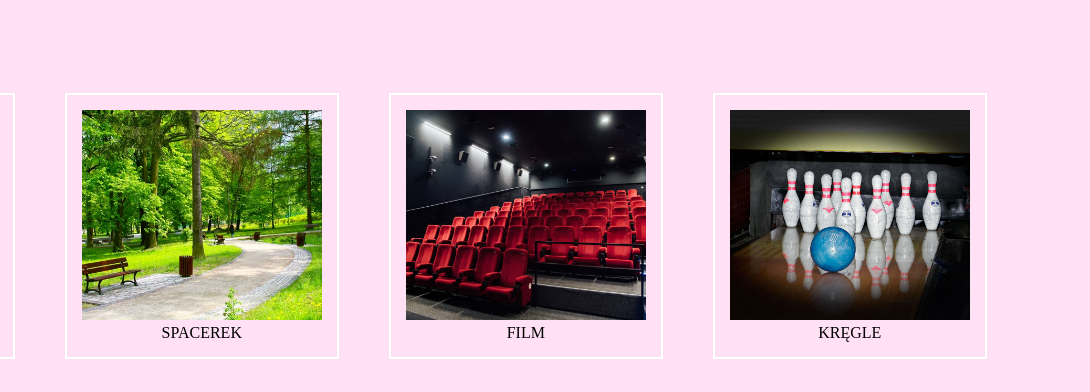
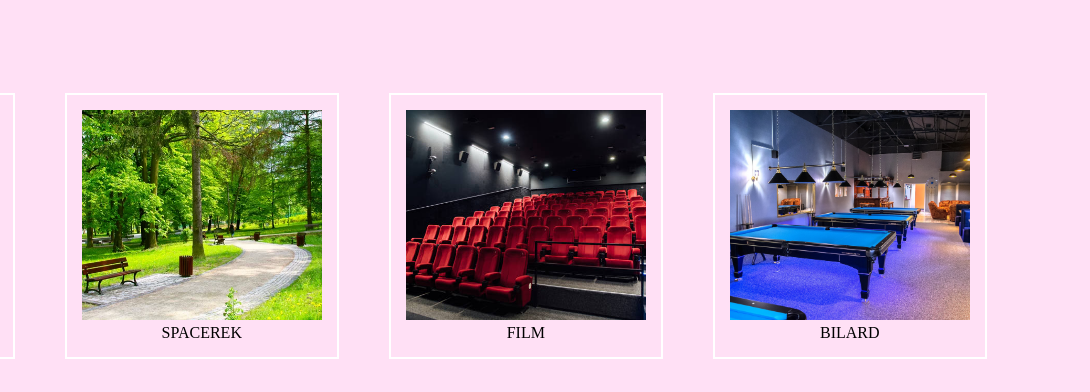
Before and after one commit to Jerrywtef/randka, a plain HTML site: page sites/wybor_jedzenia.html in a window 1280 px wide. Shown: the part 85-477 px from the top of the page, 190-1280 px from the left. Drawn offline with nearby package versions, Linux system fonts and the light colour scheme; a web font is replaced by a local one.

Commit message:
Add files via upload

```diff
--- a/sites/wybor_jedzenia.html
+++ b/sites/wybor_jedzenia.html
@@ -25,8 +25,8 @@
                 <p>FILM</p>
             </div>
             <div class="kregle">
-                <img src="../assets/kregle.jpg" alt="kregle" id="rozciagnij">
-                <p>KRĘGLE</p>
+                <img src="../assets/bilard.jpg" alt="kregle" id="rozciagnij">
+                <p>BILARD</p>
             </div>
             <div class="golf">
                 <img src="../assets/bella.jpg" alt="golf" id="rozciagnij">
```
Also changed, not shown: assets/bilard.jpg (added).
